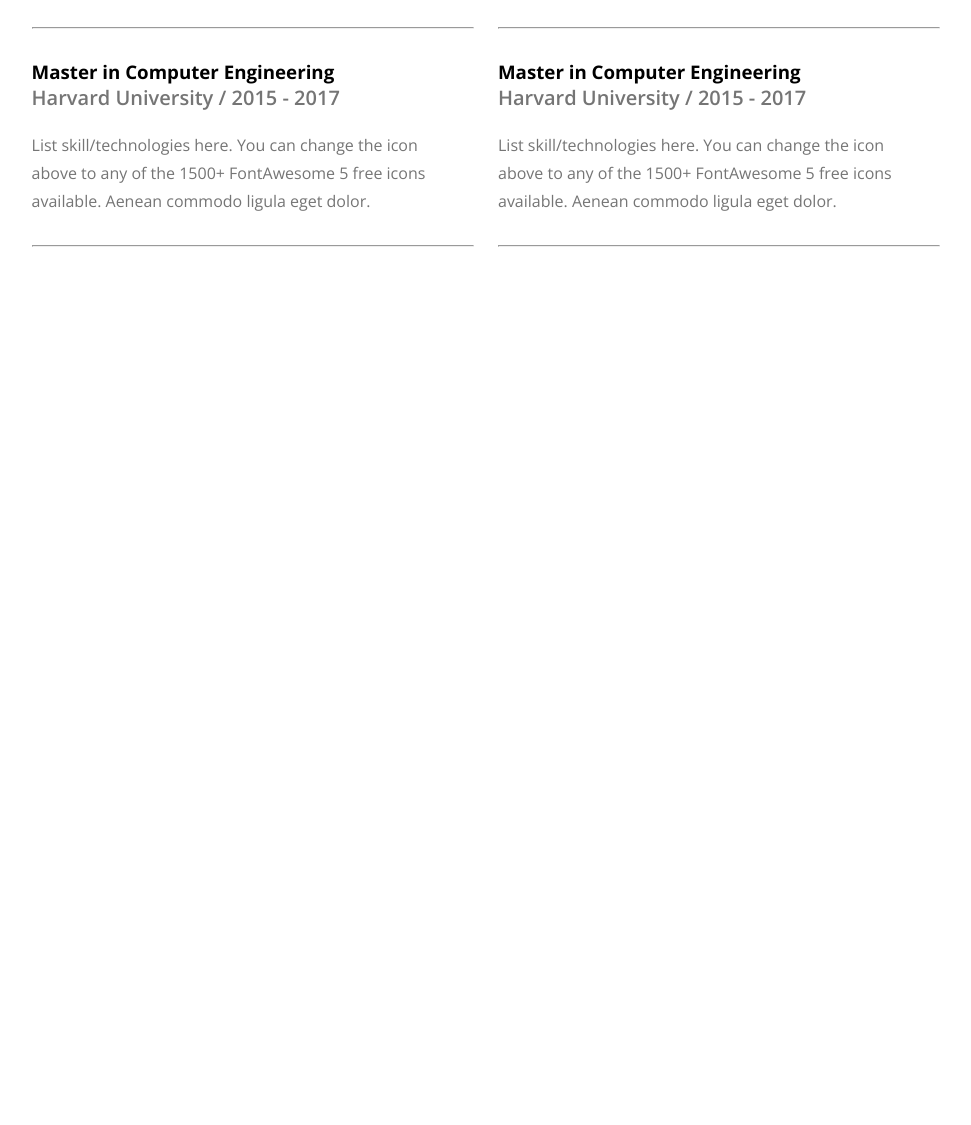
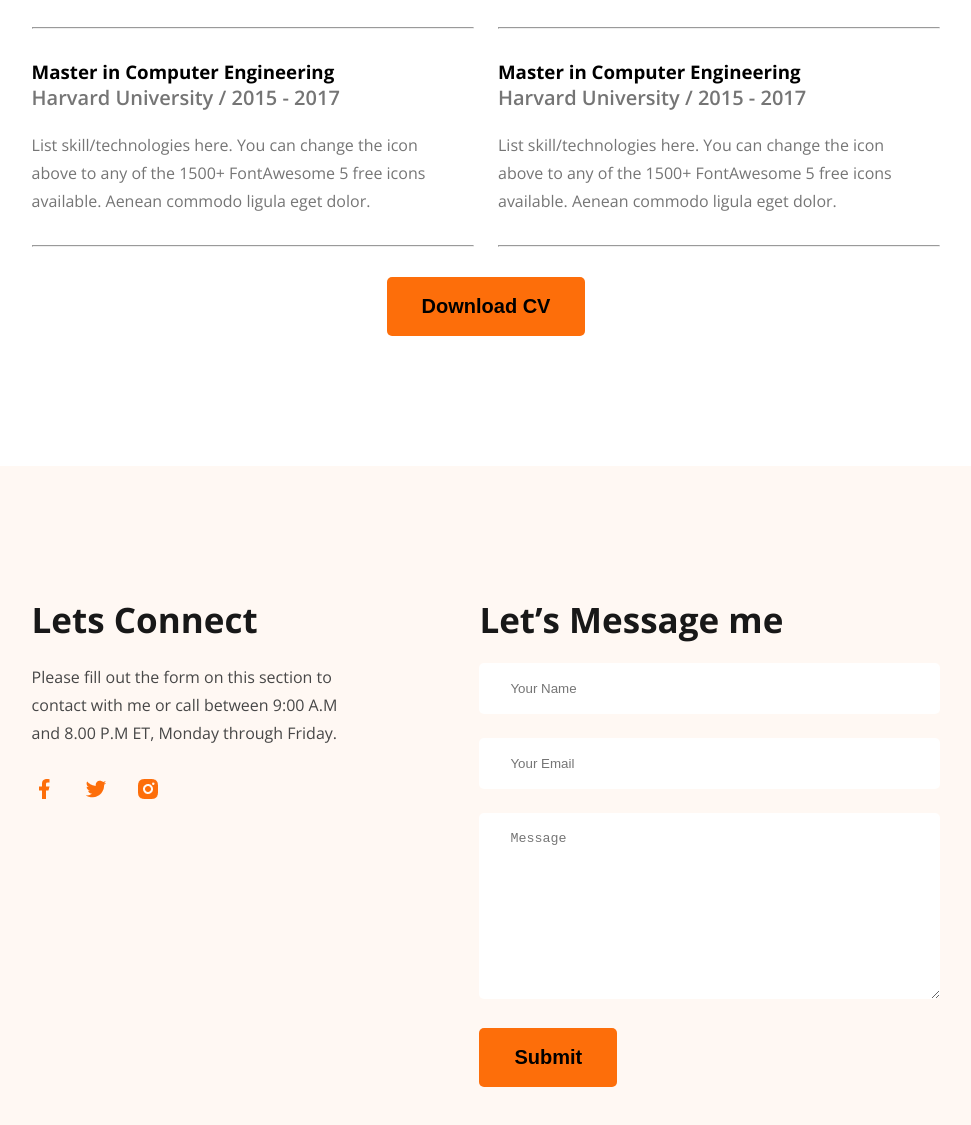
Before and after one commit to rakibul258862-crypto/hero-dev-project, a plain HTML site: page index.html in a window 1280 px wide. Shown: the part 2765-3890 px from the top of the page, without its empty margins (154-1125 px from the left). Before the commit the page ends 3042 px from the top, so only its background shows below. Drawn offline with nearby package versions, Linux system fonts and the light colour scheme.

Commit message:
footer input

```diff
--- a/index.html
+++ b/index.html
@@ -156,6 +156,41 @@
 
             </div>
         </div>
+        <div class="text-center"><div><button class="btn">Download CV</button></div></div>
      </section>
+
+
+     <footer>
+        <section class="footer-container">
+            <div class="social">
+                <h2>Lets Connect</h2>
+                <p>Please fill out the form on this section to contact with me or call between 9:00 A.M and 8.00 P.M ET, Monday through Friday.</p>
+
+            <div class="icons">
+                <a href=""><img src="images/icons/facebook.png"></a>
+                <a href=""><img src="images/icons/twitter.png"></a>
+                <a href=""><img src="images/icons/insta.png"></a>
+            </div>
+            </div>
+            <form action="" class="form">
+                <h2>Let’s Message me</h2>
+                <div class="">
+                    <input type="text" name="" id="" placeholder="Your Name">
+                </div class="">
+                    <div class=""><input type="text" name="" id="" placeholder="Your Email">
+                    </div>
+                    <div class="">
+                        <textarea rows="10" name=" " id="" placeholder="Message"></textarea>
+
+                    </div>
+                  <input class="btn" type="submit" value="Submit">
+
+
+                </div>
+            </form>
+
+        </section>
+
+     </footer>
 </body>
 </html>
--- a/style/style.css
+++ b/style/style.css
@@ -46,6 +46,9 @@
     color:#757575;
 
 
+}
+.text-center{
+    text-align: center;
 }
 
 /*main style*/
@@ -220,3 +223,50 @@ nav .menu a {
     color:#757575;
 
 }
+footer{
+    margin-top: 130px;
+    background-color:#FFF8F3;
+    padding: 130px 0;
+
+}
+footer .footer-container {
+    width:71%;
+    max-width: 1140px;
+    margin: 0 auto;
+    display: flex;
+    gap:116px;
+
+
+}
+.footer-container h2{
+    color:#181818;
+    font-size: 35px;
+    margin-bottom: 20px;
+
+
+}
+.footer-container .social{
+    max-width: 562px;
+
+}
+.footer-container p{
+    color:#474747;
+    line-height: 28px;
+    font-size: 16px;
+    margin-bottom: 30px;
+
+
+}
+.footer-container .icons a{
+    margin-right: 24px;
+
+}
+.footer-container form input[type="text"],.footer-container form  textarea {
+    width: 461px;
+    padding: 18px 31px;
+    margin-bottom: 24px;
+    border: none;
+    border-radius: 5px;
+    color:#757575;
+
+}
```
